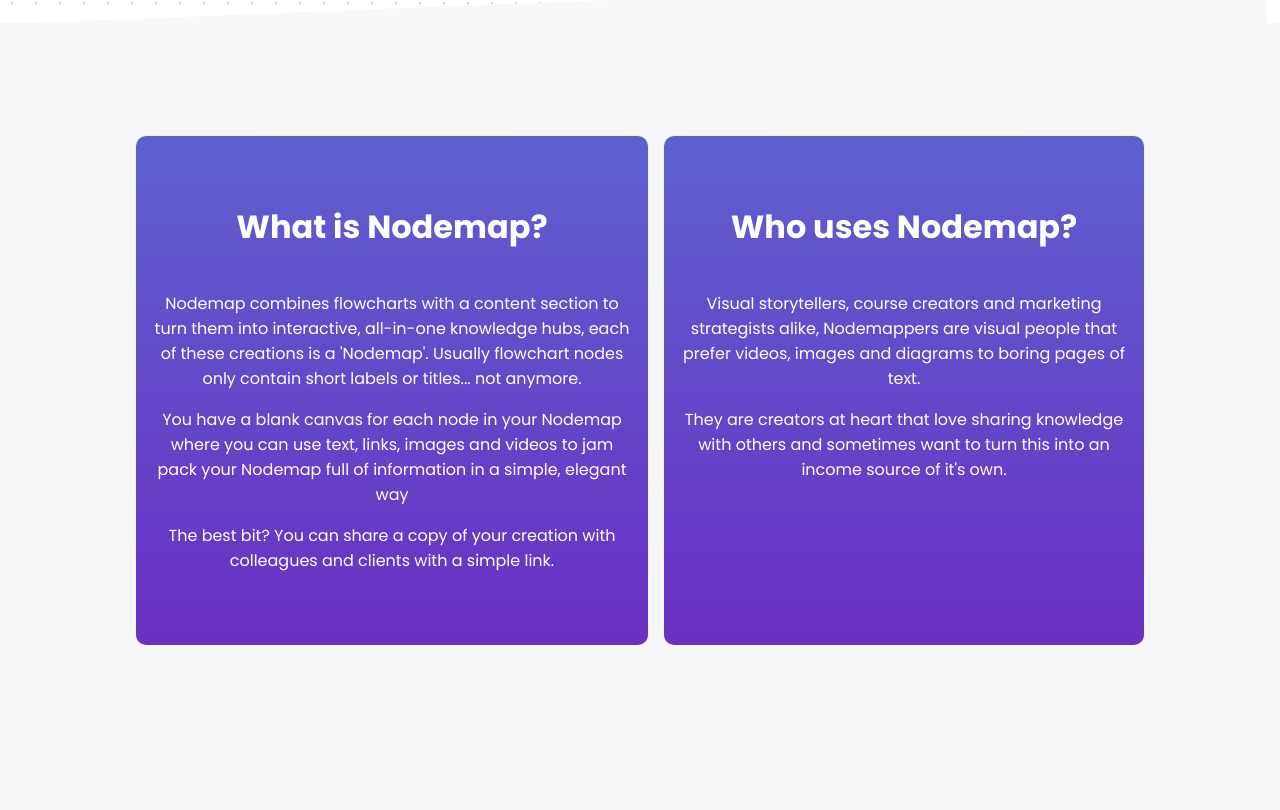
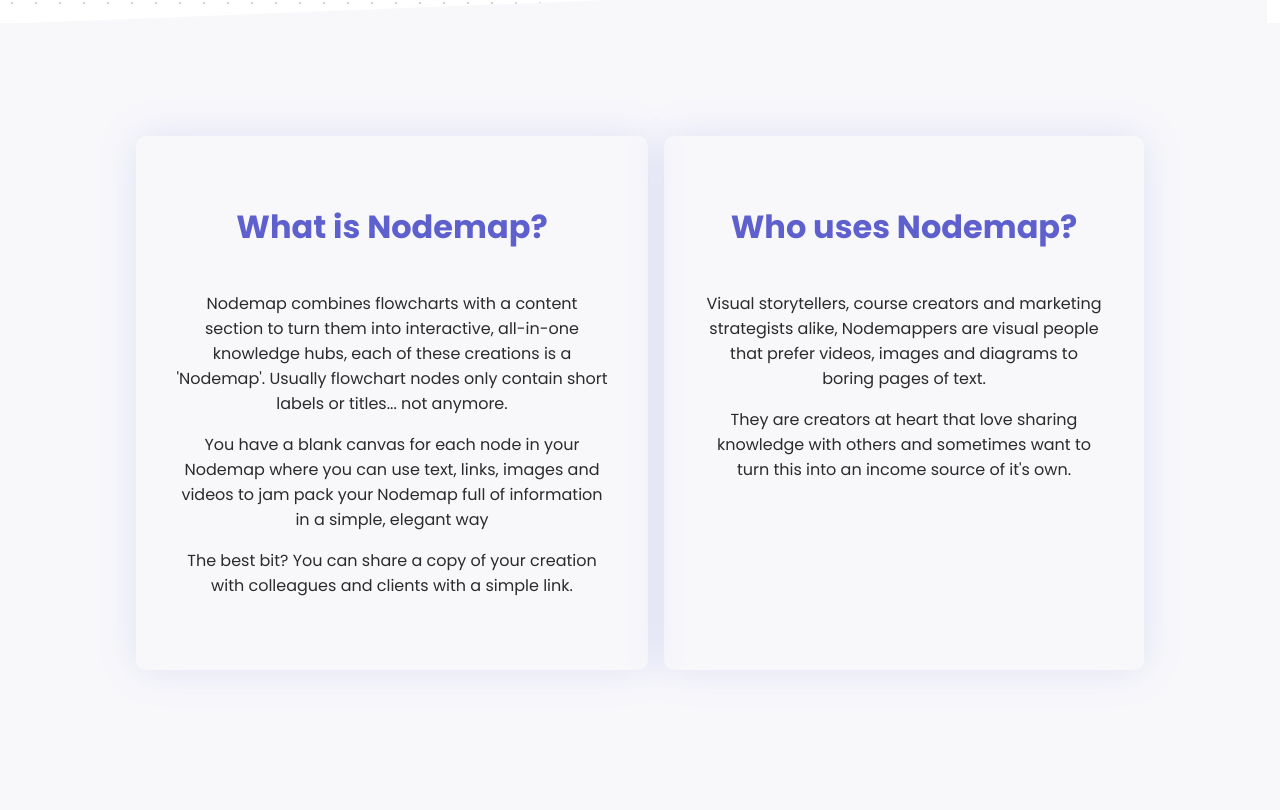
Before and after one commit to nikhilol/NodemapLandingPage, a Next.js app: page / in a window 1280 px wide. Shown: the part 657-1467 px from the top of the page. Built offline with nearby package versions, Linux system fonts and the light colour scheme.

Commit message:
Styling change to info card

```diff
--- a/styles/Home.module.css
+++ b/styles/Home.module.css
@@ -106,11 +106,11 @@
 }
 
 .NodemapInfoContainer div{
-  padding: 5vh 2vh;
+  padding: 5vh 5vh;
   border-radius: 10px;
   margin: 1vh;
   height: 100%;
-  background-image: linear-gradient(180deg,#5E60CE, #6930C3);
+  box-shadow: 0 0 40px #5e60ce27;
   transition: all 0.5s;
 }
 .NodemapInfoContainer div:hover{
@@ -121,12 +121,12 @@
   text-align: center;
   margin-bottom: 5vh;
   font-size: xx-large;
-  color: white;
+  color: #5E60CE;
 }
 
 .NodemapInfoContent{
   text-align: center;
-  color: white;
+  color: #2b2b2b;
 }
 
 @media only screen and (min-width: 601px) {
```
